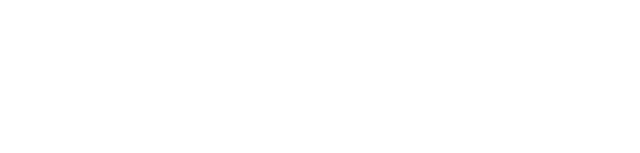
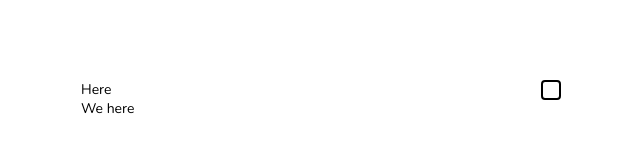
Before and after one commit to thedekerone/todo-app, a Next.js app: page / in a window 1280 px wide. Shown: the part 631-784 px from the top of the page, without its empty margins (319-959 px from the left). Built offline with nearby package versions, Linux system fonts and the light colour scheme.

Commit message:
Adding the task styling

```diff
--- a/components/Task/index.js
+++ b/components/Task/index.js
@@ -1,8 +1,14 @@
-import React, { useContext } from "react";
-import { TaskContext } from "../utilities/container/TaskContext";
-
+import React, { useContext } from 'react';
+import { TaskContext } from '../utilities/container/TaskContext';
+import { Container, TaskDescription, CheckBox } from './style';
 export const Task = () => {
-  const task = useContext(TaskContext);
-  console.log(task);
-  return <div className="container"></div>;
+  return (
+    <Container>
+      <TaskDescription>
+        <div>Here </div>
+        <div>We here</div>
+      </TaskDescription>
+      <CheckBox />
+    </Container>
+  );
 };
--- a/components/Task/style.js
+++ b/components/Task/style.js
@@ -1,4 +1,24 @@
 import styled from 'styled-components';
 
+export const Container = styled.div`
+  display: flex;
+  justify-content: space-between;
+  max-width: 500px;
+  width: 100%;
+  margin: 0 auto;
+  padding: 1rem;
+`;
 
-const Container=styled.div``
+export const CheckBox = styled.div`
+  width: 20px;
+  height: 20px;
+  border-radius: 4px;
+  padding: 2px;
+  border: 2px solid black;
+`;
+
+export const TaskDescription = styled.div`
+  display: flex;
+  flex-direction: column;
+  justify-content: space-between;
+`;
--- a/components/TaskCreater/index.js
+++ b/components/TaskCreater/index.js
@@ -1,4 +1,4 @@
-import React, { useState, useRef } from "react";
+import React, { useState, useRef, useContext } from 'react';
 import {
   Header,
   TextInput,
@@ -6,34 +6,38 @@
   Container,
   TaskOption,
   ButtonContainer,
-} from "./style";
-import { FaRegBell, FaRegStickyNote } from "react-icons/fa";
-import { GoTag } from "react-icons/go";
+} from './style';
+import { FaRegBell, FaRegStickyNote } from 'react-icons/fa';
+import { GoTag } from 'react-icons/go';
+import { TaskContext } from '../utilities/container/TaskContext';
 
 export const TaskCreater = () => {
-  const task = useRef(null);
+  const { state, setState } = useContext(TaskContext);
 
-  const [state, setState] = useState({
-    task: "",
-    date: "",
-    category: "",
-    // remind: false,
-    note: "",
-  });
+  // const [state, setState] = useState({
+  //   task: "",
+  //   date: "",
+  //   category: "",
+  //   // remind: false,
+  //   note: "",
+  // });
 
   const handleSubmit = (event) => {
     event.preventDefault();
     const { category, note, date, task } = event.currentTarget;
-    setState({
-      category: category.value,
-      note: note.value,
-      date: date.value,
-      task: task.value,
-    });
-    category.value = "";
-    note.value = "";
-    date.value = "";
-    task.value = "";
+    setState([
+      ...state,
+      {
+        category: category.value,
+        note: note.value,
+        date: date.value,
+        task: task.value,
+      },
+    ]);
+    category.value = '';
+    note.value = '';
+    date.value = '';
+    task.value = '';
   };
 
   console.log(state);
--- a/pages/index.js
+++ b/pages/index.js
@@ -1,8 +1,9 @@
-import React, { useState } from "react";
-import { TaskCreater } from "../components/TaskCreater";
-import { GlobalStyle } from "../GlobalStyles";
-import Head from "next/head";
-import { TaskContext } from "../components/utilities/container/TaskContext";
+import React, { useState } from 'react';
+import { TaskCreater } from '../components/TaskCreater';
+import { GlobalStyle } from '../GlobalStyles';
+import Head from 'next/head';
+import { TaskContext } from '../components/utilities/container/TaskContext';
+import { Task } from '../components/Task';
 
 const index = () => {
   const [state, setState] = useState([]);
@@ -18,6 +19,7 @@
       <div>
         <TaskCreater></TaskCreater>
       </div>
+      <Task />
       <GlobalStyle></GlobalStyle>
     </TaskContext.Provider>
   );
```
